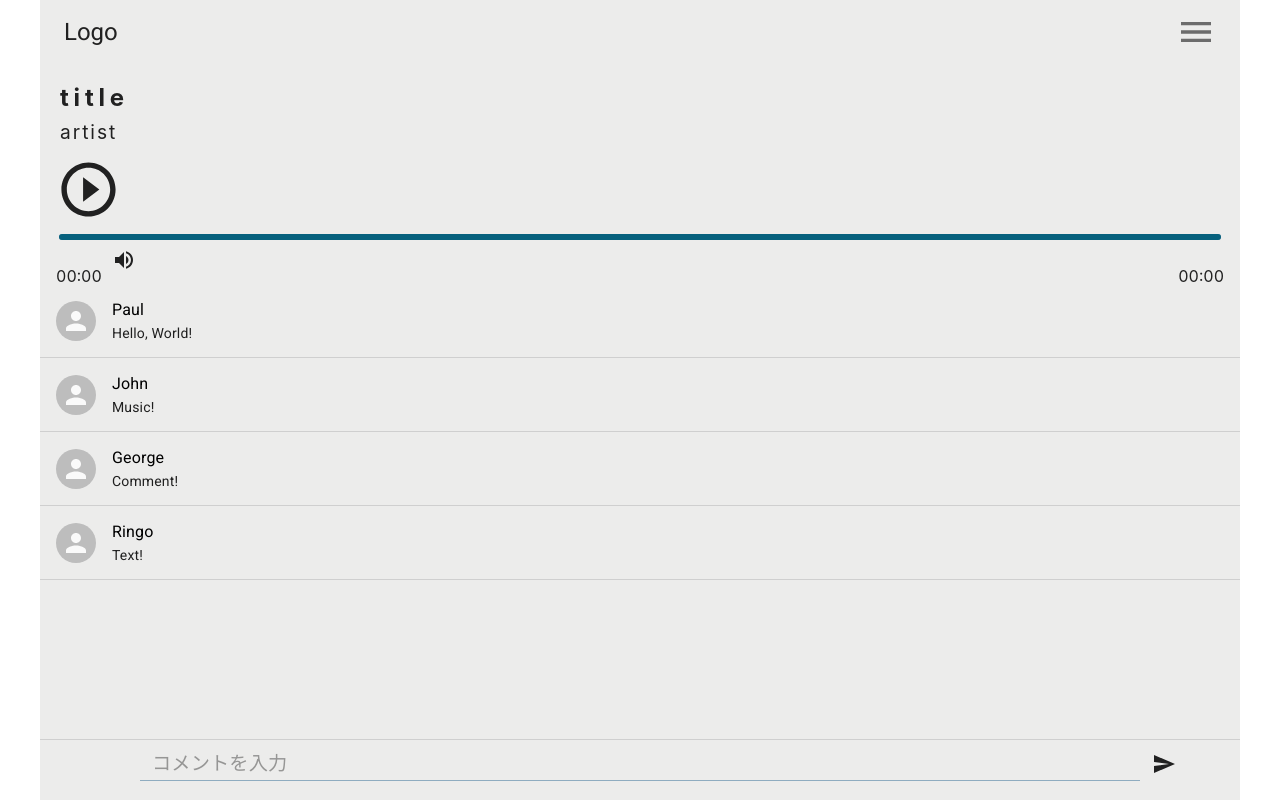
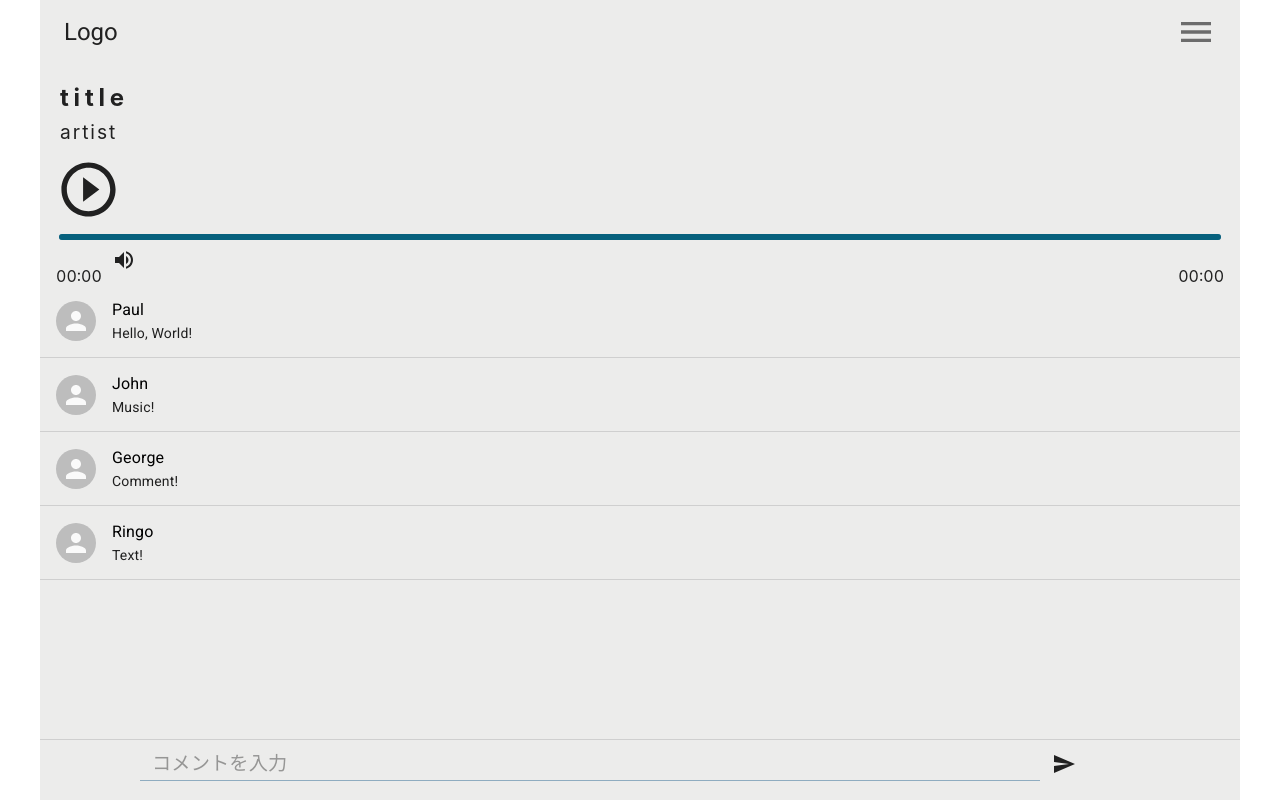
Before and after one commit to ba58ajbse/audio-player, a React (Create React App) app: page / in a window 1280 px wide. Built offline with nearby package versions, Linux system fonts and the light colour scheme.

Commit message:
コメント追加インプット部分の修正

```diff
--- a/src/components/CommentInputField.tsx
+++ b/src/components/CommentInputField.tsx
@@ -1,4 +1,4 @@
-import React, { useState, ChangeEvent, KeyboardEvent } from 'react'
+import React, { useState, ChangeEvent } from 'react'
 import { Grid, TextField, IconButton, Divider } from '@material-ui/core'
 import { Send } from '@material-ui/icons'
 import styled from 'styled-components'
@@ -14,9 +14,10 @@ const CommentInputField: React.FC = () => {
   return (
     <>
       <Divider />
-      <StyledGridContainer container>
+      <StyledWrap>
+        <Grid container>
           <Grid item xs={1} />
-        <Grid item xs={10}>
+          <Grid item xs={9}>
             <StyledTextField
               autoFocus
               fullWidth
@@ -30,18 +31,19 @@ const CommentInputField: React.FC = () => {
               onCompositionEnd={() => setIsComposed(false)}
             />
           </Grid>
-        <Grid item xs={1}>
+          <Grid item xs={2}>
             <IconButton disabled={comment === ''} onClick={() => sendMessage()}>
               <StyledSendIcon />
             </IconButton>
           </Grid>
-      </StyledGridContainer>
+        </Grid>
+      </StyledWrap>
     </>
   )
 }
 export default CommentInputField
 
-const StyledGridContainer = styled(Grid)`
+const StyledWrap = styled.div`
   margin-bottom: 12px;
 `
 const StyledTextField = styled(TextField)`
```
Lines whose indentation alone changed are shown as unchanged.
